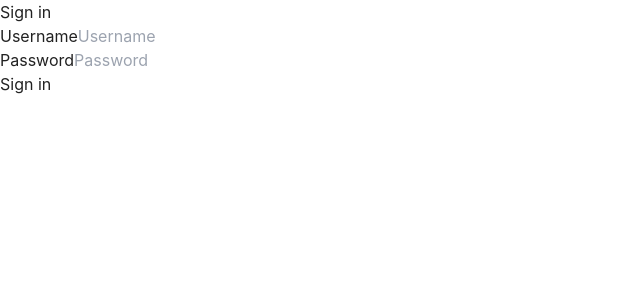
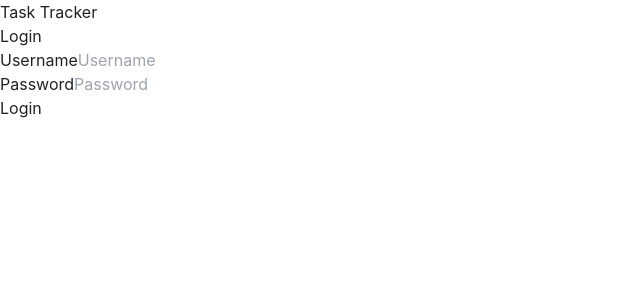
Before and after one commit to michaelwybraniec/deepsee, a React (Vite) app in the folder frontend/: page /login in a window 1280 px wide. Shown: the top 300 px of the page, without its empty margins (0-640 px from the left). Built offline with nearby package versions, Linux system fonts and the light colour scheme; no server answers.

Commit message:
feat(frontend): add title to login page and rename Sign in to Login
- Add 'Task Tracker' title and 'Login' subtitle to login page
- Rename 'Sign in' button to 'Login'
- Update loading text to 'Logging in...'
- Provides clear branding since there's no landing page

```diff
--- a/frontend/src/pages/LoginPage.jsx
+++ b/frontend/src/pages/LoginPage.jsx
@@ -51,9 +51,14 @@
   return (
     <div className="min-h-screen flex items-center justify-center bg-white px-4">
       <div className="w-full max-w-sm space-y-6">
-        <h2 className="text-2xl font-semibold text-gray-900 text-center">
-          Sign in
-        </h2>
+        <div className="text-center">
+          <h1 className="text-3xl font-semibold text-gray-900 mb-2">
+            Task Tracker
+          </h1>
+          <h2 className="text-xl text-gray-600">
+            Login
+          </h2>
+        </div>
         <form className="space-y-4" onSubmit={handleSubmit}>
           {error && (
             <div className="bg-red-50 border border-red-200 rounded p-3">
@@ -97,7 +102,7 @@
             disabled={loading}
             className="w-full py-2 px-4 bg-blue-600 text-white rounded hover:bg-blue-700 focus:outline-none focus:ring-2 focus:ring-blue-500 disabled:opacity-50 disabled:cursor-not-allowed"
           >
-            {loading ? 'Signing in...' : 'Sign in'}
+            {loading ? 'Logging in...' : 'Login'}
           </button>
         </form>
       </div>
```
